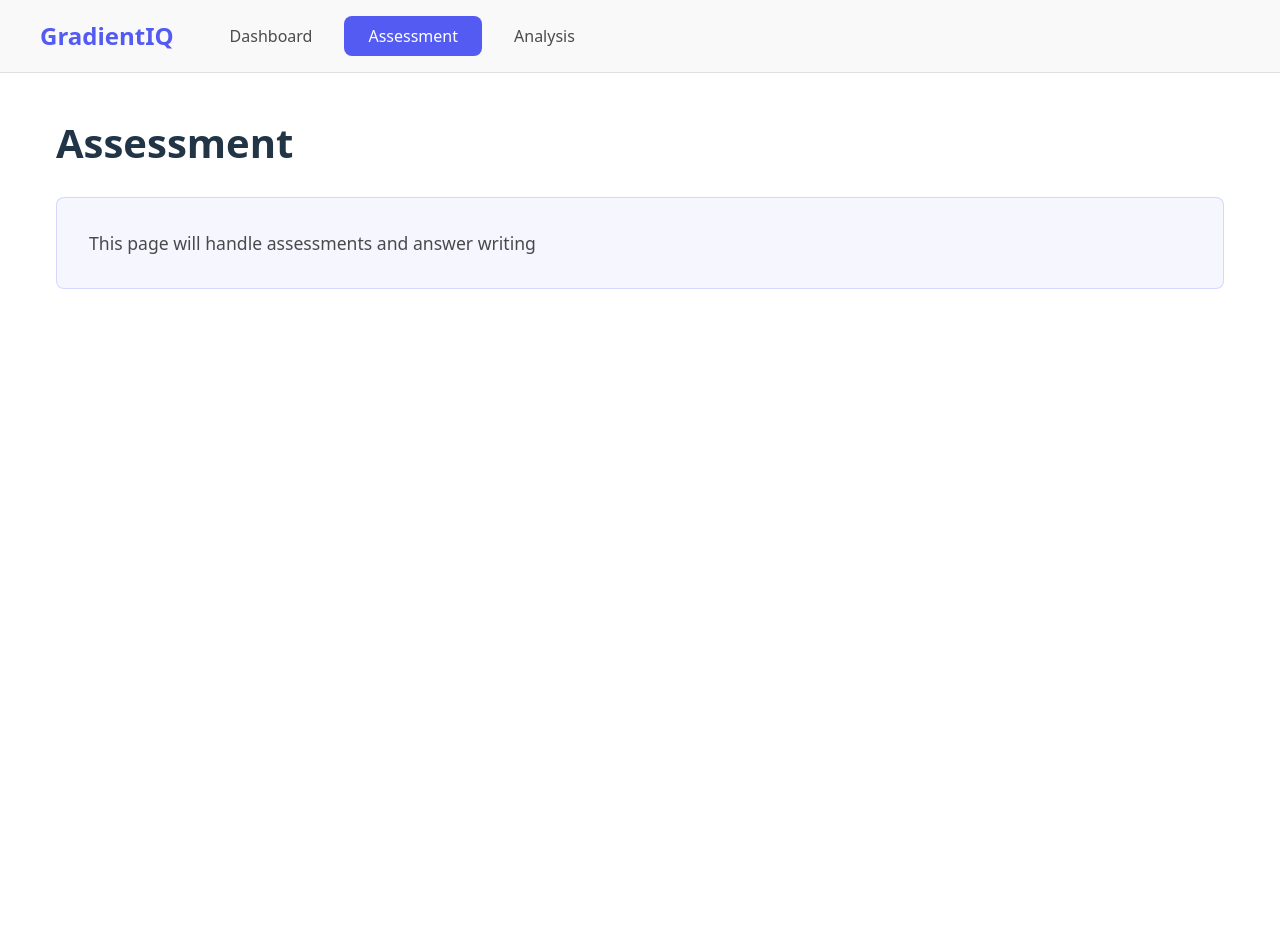
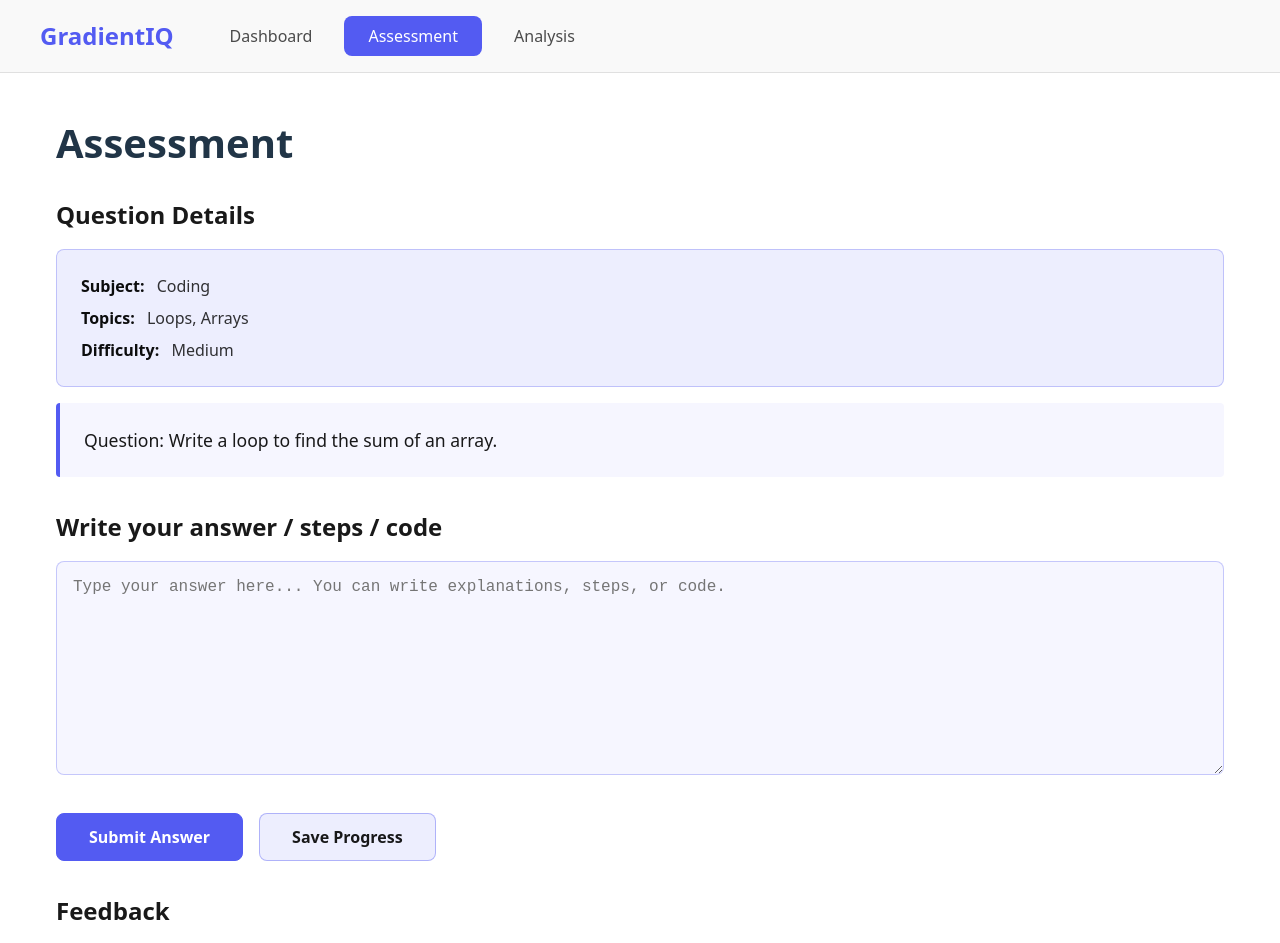
Before and after one commit to mithra-tejvarma/GradientIQ, a React (Vite) app: page /assessment in a window 1280 px wide. Shown: the top 943 px of the page. Before the commit the page ends 800 px from the top, so only its background shows below. Built offline with nearby package versions, Linux system fonts and the light colour scheme.

Commit message:
Implement Assessment Page UI layout with all required sections
Co-authored-by: mithra-tejvarma <166020675+mithra-tejvarma@users.noreply.github.com>

```diff
--- a/src/pages/AssessmentPage.jsx
+++ b/src/pages/AssessmentPage.jsx
@@ -1,12 +1,75 @@
 import './Page.css';
 
 function AssessmentPage() {
+  // Mock question data
+  const mockQuestion = {
+    subject: 'Coding',
+    topics: ['Loops', 'Arrays'],
+    difficulty: 'Medium',
+    questionText: 'Question: Write a loop to find the sum of an array.'
+  };
+
+  // Placeholder handlers
+  const handleSubmit = () => {
+    console.log('Submit clicked - logic to be implemented');
+  };
+
+  const handleSaveProgress = () => {
+    console.log('Save Progress clicked - logic to be implemented');
+  };
+
   return (
     <div className="page">
       <h1>Assessment</h1>
-      <div className="placeholder-content">
-        <p>This page will handle assessments and answer writing</p>
-      </div>
+
+      {/* Question Display Section */}
+      <section className="assessment-section">
+        <h2>Question Details</h2>
+        <div className="question-details">
+          <div className="detail-item">
+            <strong>Subject:</strong> {mockQuestion.subject}
+          </div>
+          <div className="detail-item">
+            <strong>Topics:</strong> {mockQuestion.topics.join(', ')}
+          </div>
+          <div className="detail-item">
+            <strong>Difficulty:</strong> {mockQuestion.difficulty}
+          </div>
+        </div>
+        <div className="question-text">
+          <p>{mockQuestion.questionText}</p>
+        </div>
+      </section>
+
+      {/* Answer Writing Section */}
+      <section className="assessment-section">
+        <h2>Write your answer / steps / code</h2>
+        <textarea
+          className="answer-input"
+          placeholder="Type your answer here... You can write explanations, steps, or code."
+          rows="10"
+        />
+      </section>
+
+      {/* Submit & Progress Controls */}
+      <section className="assessment-section">
+        <div className="button-group">
+          <button onClick={handleSubmit} className="submit-button">
+            Submit Answer
+          </button>
+          <button onClick={handleSaveProgress} className="save-button">
+            Save Progress
+          </button>
+        </div>
+      </section>
+
+      {/* Feedback Placeholder Section */}
+      <section className="assessment-section">
+        <h2>Feedback</h2>
+        <div className="placeholder-content">
+          <p>Feedback will appear here showing where you are strong or stuck.</p>
+        </div>
+      </section>
     </div>
   );
 }
--- a/src/pages/Page.css
+++ b/src/pages/Page.css
@@ -22,6 +22,111 @@
   color: rgba(255, 255, 255, 0.7);
 }
 
+/* Assessment Page Specific Styles */
+.assessment-section {
+  margin-bottom: 2rem;
+}
+
+.assessment-section h2 {
+  font-size: 1.5rem;
+  margin-bottom: 1rem;
+  color: rgba(255, 255, 255, 0.9);
+}
+
+.question-details {
+  background-color: rgba(100, 108, 255, 0.1);
+  border: 1px solid rgba(100, 108, 255, 0.3);
+  border-radius: 8px;
+  padding: 1.5rem;
+  margin-bottom: 1rem;
+}
+
+.detail-item {
+  margin-bottom: 0.5rem;
+  font-size: 1rem;
+  color: rgba(255, 255, 255, 0.8);
+}
+
+.detail-item:last-child {
+  margin-bottom: 0;
+}
+
+.detail-item strong {
+  color: rgba(255, 255, 255, 0.95);
+  margin-right: 0.5rem;
+}
+
+.question-text {
+  background-color: rgba(100, 108, 255, 0.05);
+  border-left: 4px solid #646cff;
+  padding: 1.5rem;
+  border-radius: 4px;
+  font-size: 1.1rem;
+  color: rgba(255, 255, 255, 0.9);
+}
+
+.question-text p {
+  margin: 0;
+}
+
+.answer-input {
+  width: 100%;
+  min-height: 200px;
+  padding: 1rem;
+  font-size: 1rem;
+  font-family: 'Courier New', Courier, monospace;
+  background-color: rgba(0, 0, 0, 0.2);
+  color: rgba(255, 255, 255, 0.9);
+  border: 1px solid rgba(100, 108, 255, 0.3);
+  border-radius: 8px;
+  resize: vertical;
+  box-sizing: border-box;
+}
+
+.answer-input:focus {
+  outline: none;
+  border-color: #646cff;
+  background-color: rgba(0, 0, 0, 0.3);
+}
+
+.button-group {
+  display: flex;
+  gap: 1rem;
+  flex-wrap: wrap;
+}
+
+.submit-button,
+.save-button {
+  padding: 0.75rem 2rem;
+  font-size: 1rem;
+  font-weight: 600;
+  border-radius: 8px;
+  cursor: pointer;
+  transition: all 0.3s ease;
+}
+
+.submit-button {
+  background-color: #646cff;
+  color: white;
+  border: 1px solid #646cff;
+}
+
+.submit-button:hover {
+  background-color: #535bf2;
+  border-color: #535bf2;
+}
+
+.save-button {
+  background-color: rgba(100, 108, 255, 0.2);
+  color: rgba(255, 255, 255, 0.9);
+  border: 1px solid rgba(100, 108, 255, 0.4);
+}
+
+.save-button:hover {
+  background-color: rgba(100, 108, 255, 0.3);
+  border-color: rgba(100, 108, 255, 0.6);
+}
+
 @media (prefers-color-scheme: light) {
   .placeholder-content {
     background-color: rgba(83, 91, 242, 0.05);
@@ -31,4 +136,59 @@
   .placeholder-content p {
     color: rgba(0, 0, 0, 0.7);
   }
+
+  .assessment-section h2 {
+    color: rgba(0, 0, 0, 0.9);
+  }
+
+  .question-details {
+    background-color: rgba(83, 91, 242, 0.1);
+    border: 1px solid rgba(83, 91, 242, 0.3);
+  }
+
+  .detail-item {
+    color: rgba(0, 0, 0, 0.8);
+  }
+
+  .detail-item strong {
+    color: rgba(0, 0, 0, 0.95);
+  }
+
+  .question-text {
+    background-color: rgba(83, 91, 242, 0.05);
+    border-left: 4px solid #535bf2;
+    color: rgba(0, 0, 0, 0.9);
+  }
+
+  .answer-input {
+    background-color: rgba(83, 91, 242, 0.05);
+    color: rgba(0, 0, 0, 0.9);
+    border: 1px solid rgba(83, 91, 242, 0.3);
+  }
+
+  .answer-input:focus {
+    border-color: #535bf2;
+    background-color: rgba(83, 91, 242, 0.1);
+  }
+
+  .submit-button {
+    background-color: #535bf2;
+    border: 1px solid #535bf2;
+  }
+
+  .submit-button:hover {
+    background-color: #747bff;
+    border-color: #747bff;
+  }
+
+  .save-button {
+    background-color: rgba(83, 91, 242, 0.1);
+    color: rgba(0, 0, 0, 0.9);
+    border: 1px solid rgba(83, 91, 242, 0.4);
+  }
+
+  .save-button:hover {
+    background-color: rgba(83, 91, 242, 0.2);
+    border-color: rgba(83, 91, 242, 0.6);
+  }
 }
```
